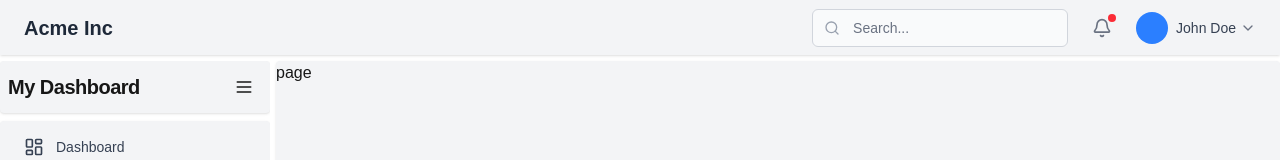
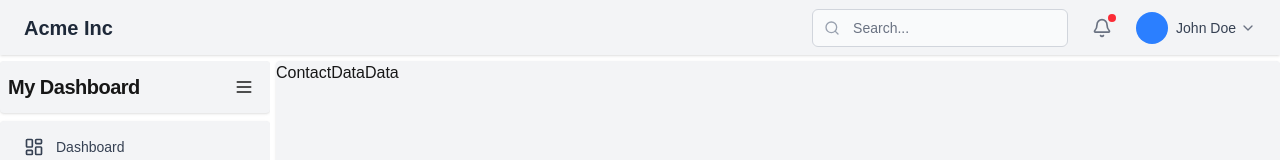
Before and after one commit to Robiu-Sani/madrasha-shhociation-britti, a Next.js app: page /dashboard/created-data/additional in a window 1280 px wide. Shown: the top 160 px of the page. Built offline with nearby package versions, Linux system fonts and the light colour scheme.

Commit message:
createing is done

```diff
--- /dev/null
+++ b/src/app/dashboard/created-data/additional/ContactDataData.tsx
@@ -0,0 +1,5 @@
+import React from "react";
+
+export default function ContactDataData() {
+  return <div>ContactDataData</div>;
+}
--- a/src/app/dashboard/created-data/additional/page.tsx
+++ b/src/app/dashboard/created-data/additional/page.tsx
@@ -1,5 +1,10 @@
 import React from "react";
+import ContactDataData from "./ContactDataData";
 
 export default function page() {
-  return <div>page</div>;
+  return (
+    <div>
+      <ContactDataData />
+    </div>
+  );
 }
--- /dev/null
+++ b/src/app/dashboard/created-data/branch-center/AllBranch.tsx
@@ -0,0 +1,5 @@
+import React from "react";
+
+export default function AllBranch() {
+  return <div>AllBranch</div>;
+}
--- a/src/app/dashboard/created-data/branch-center/page.tsx
+++ b/src/app/dashboard/created-data/branch-center/page.tsx
@@ -1,5 +1,10 @@
 import React from "react";
+import AllBranch from "./AllBranch";
 
 export default function page() {
-  return <div>page</div>;
+  return (
+    <div>
+      <AllBranch />
+    </div>
+  );
 }
--- /dev/null
+++ b/src/app/dashboard/created-data/class/AllClass.tsx
@@ -0,0 +1,5 @@
+import React from "react";
+
+export default function AllClass() {
+  return <div>AllClass</div>;
+}
--- a/src/app/dashboard/created-data/class/page.tsx
+++ b/src/app/dashboard/created-data/class/page.tsx
@@ -1,5 +1,10 @@
 import React from "react";
+import AllClass from "./AllClass";
 
 export default function page() {
-  return <div>page</div>;
+  return (
+    <div>
+      <AllClass />
+    </div>
+  );
 }
--- /dev/null
+++ b/src/app/dashboard/created-data/exam/AllExam.tsx
@@ -0,0 +1,5 @@
+function AllExam() {
+  return <div></div>;
+}
+
+export default AllExam;
--- /dev/null
+++ b/src/app/dashboard/created-data/group/AllGroup.tsx
@@ -0,0 +1,4 @@
+function AllGroup() {
+  return <div></div>;
+}
+export default AllGroup;
--- /dev/null
+++ b/src/app/dashboard/created-data/institution/AllInstitution.tsx
@@ -0,0 +1,5 @@
+import React from "react";
+
+export default function AllInstitution() {
+  return <div>AllInstitution</div>;
+}
--- /dev/null
+++ b/src/app/dashboard/created-data/suggestion/AllSuggestion.tsx
@@ -0,0 +1,5 @@
+function AllSuggestion() {
+  return <div></div>;
+}
+
+export default AllSuggestion;
```
